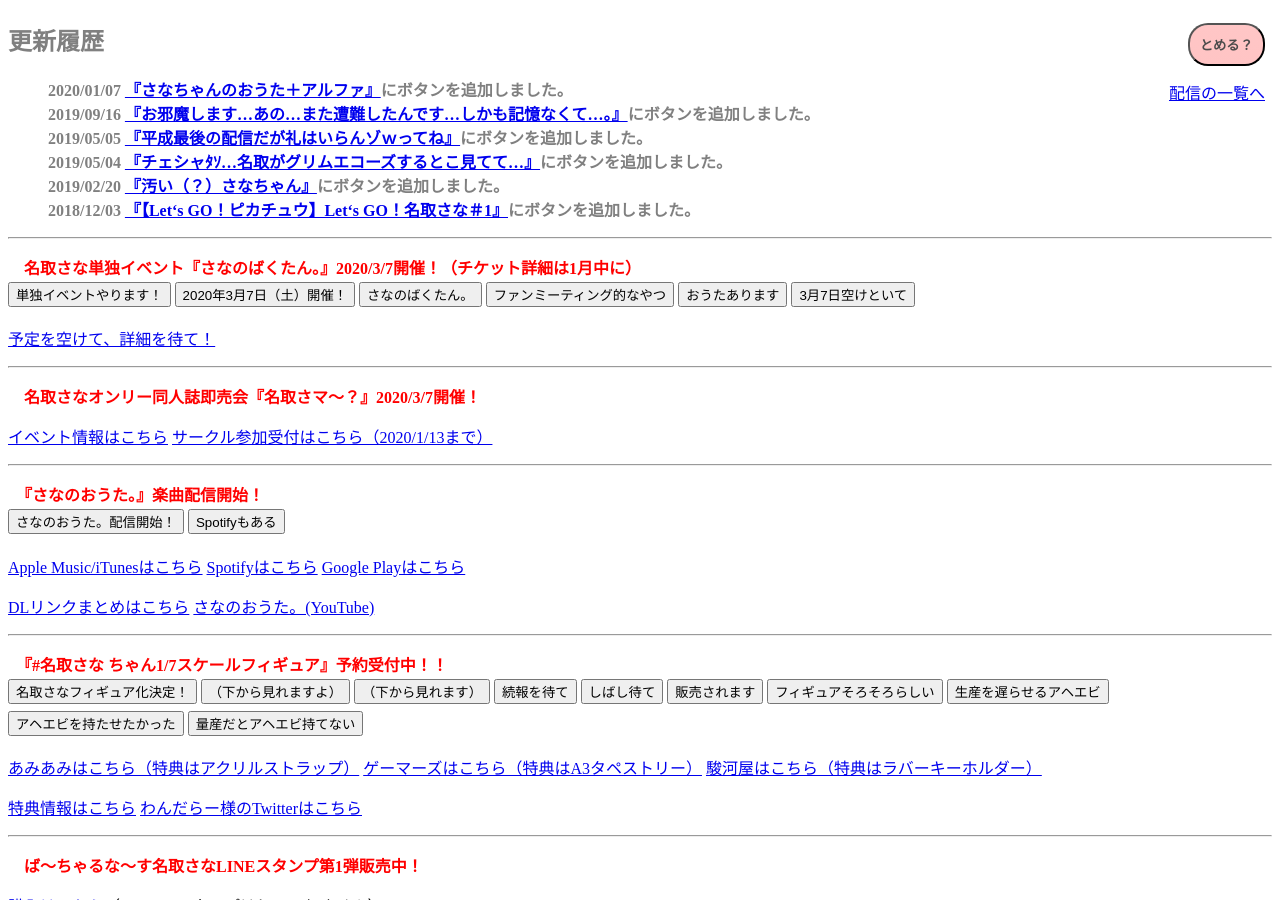
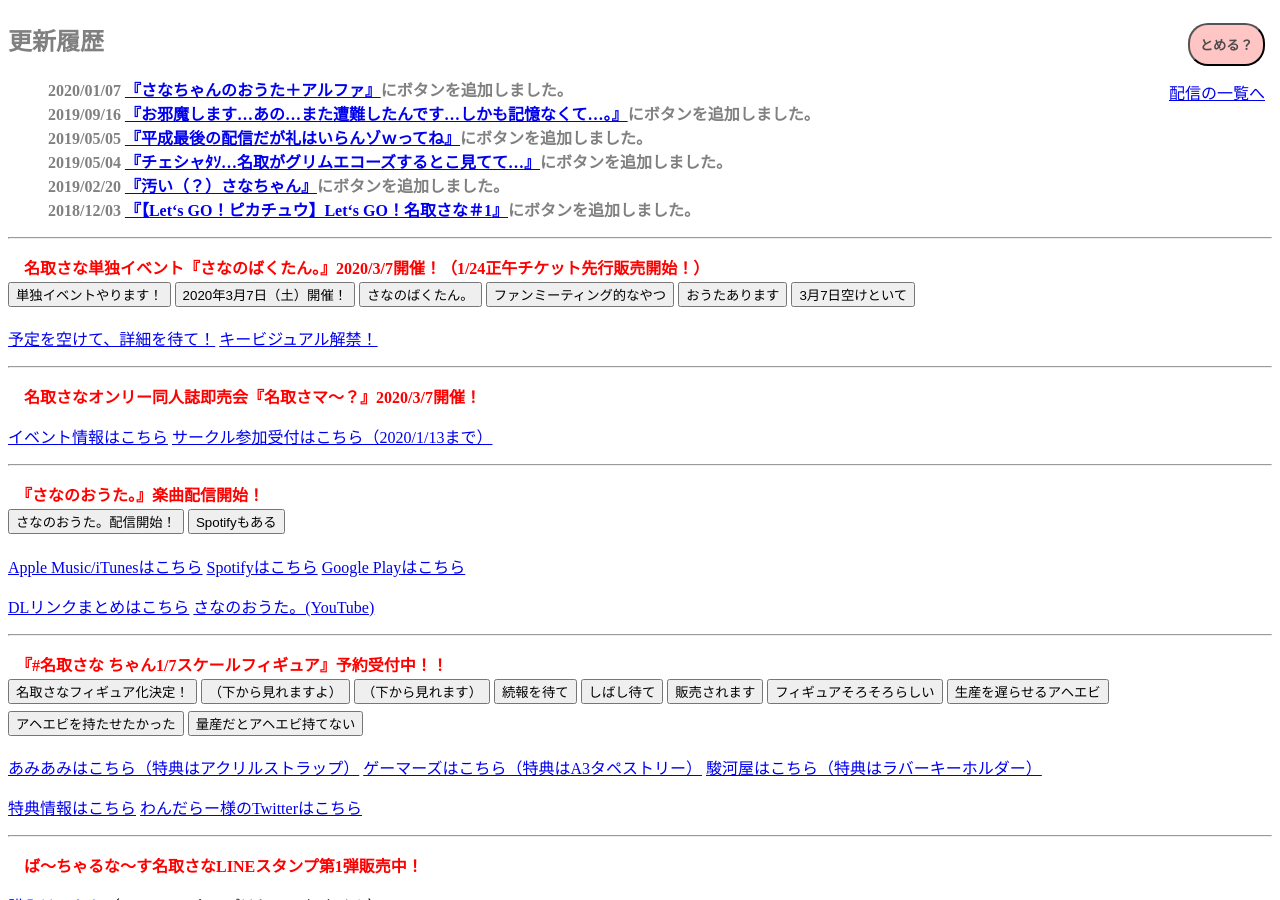
Before and after one commit to sanabutton/sanabutton.github.io, a Jekyll site: the page built from index.html, in a window 1280 px wide and 900 px high, scrolled down 646 px. Built offline with Jekyll 4.4.1, drawn with Linux system fonts in a browser that asks for light colours; comment, search, counter and statistics services are not loaded.

Commit message:
さなのばくたん。の告知欄を更新

```diff
--- a/index.html
+++ b/index.html
@@ -40,7 +40,7 @@ layout: home
 {% include update-log.html %}
 
 <hr style="margin: 1em 0 ;">
-　<span class="important-notify"><b>名取さな単独イベント『さなのばくたん。』2020/3/7開催！（チケット詳細は1月中に）</b></span>
+　<span class="important-notify"><b>名取さな単独イベント『さなのばくたん。』2020/3/7開催！（1/24正午チケット先行販売開始！）</b></span>
 <br>
 <button type="button" class="sounds" data-file="性の6時間は名取と子作りしようよっ！2019/単独イベントやります！">単独イベントやります！</button>
 <button type="button" class="sounds" data-file="性の6時間は名取と子作りしようよっ！2019/2020年3月7日（土）開催！">2020年3月7日（土）開催！</button>
@@ -50,6 +50,7 @@ layout: home
 <button type="button" class="sounds" data-file="性の6時間は名取と子作りしようよっ！2019/3月7日空けといて">3月7日空けといて</button>
 <p>
   <a href="https://twitter.com/sana_natori/status/1209508781068967936">予定を空けて、詳細を待て！</a>
+  <a href="https://twitter.com/sana_natori/status/1218506342949765121">キービジュアル解禁！</a>
 </p>
 
 <hr style="margin: 1em 0 ;">
```
